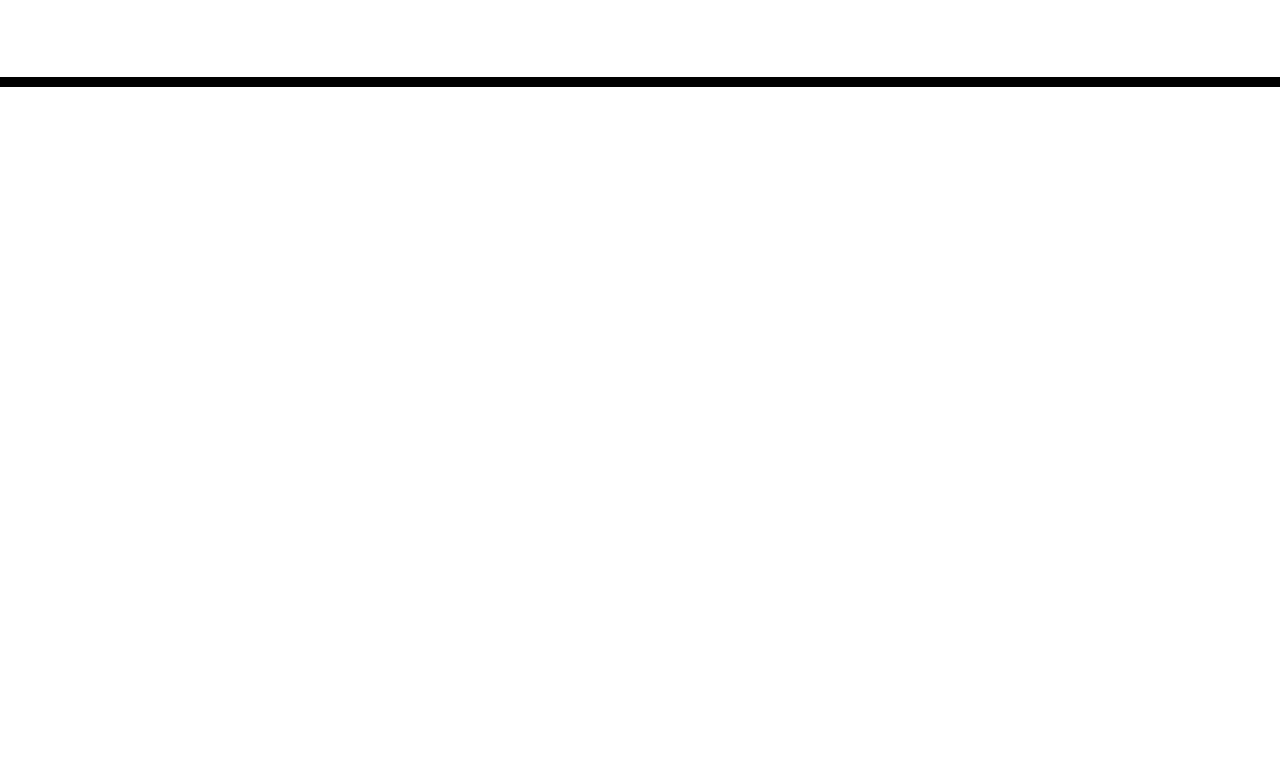
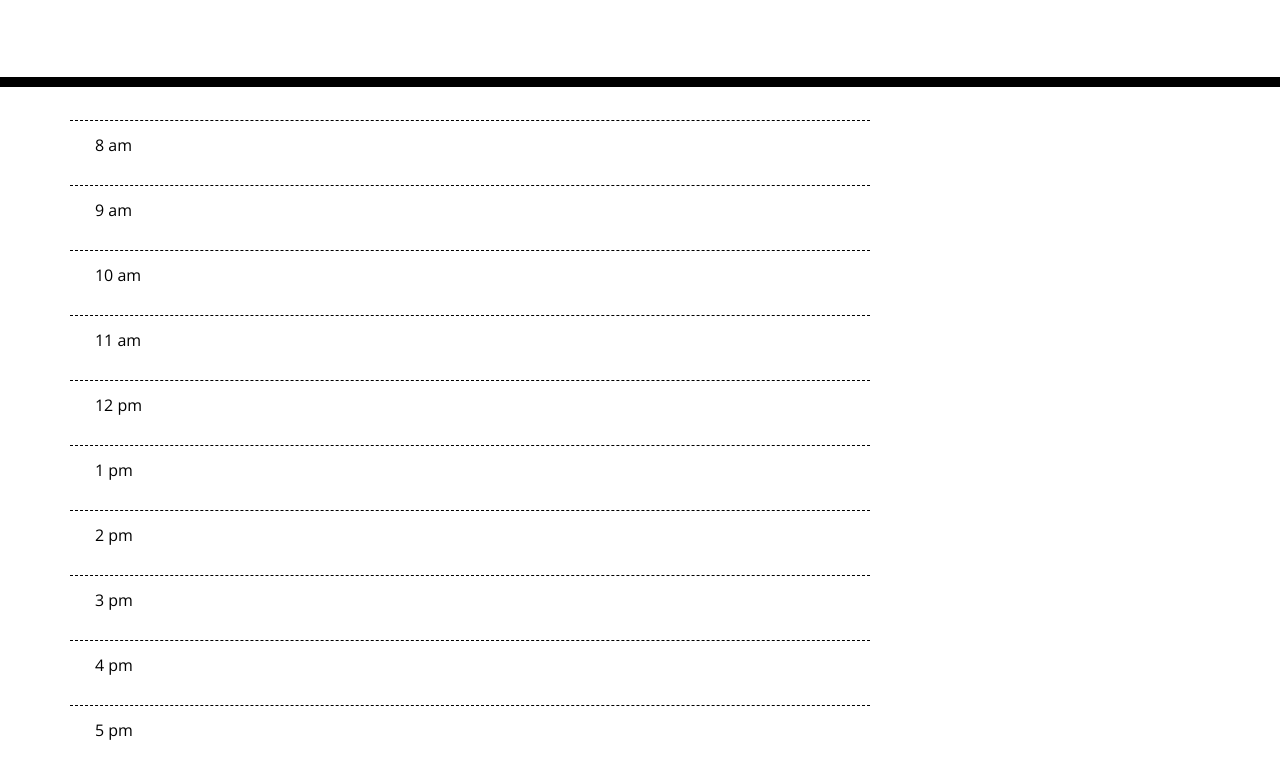
Before and after one commit to dboivert13/homework-5-workday-scheduler, a plain HTML site: page homework-contents/Develop/index.html in a window 1280 px wide. Shown: the part 181-956 px from the top of the page. Before the commit the page ends 800 px from the top, so only its background shows below. Drawn offline with nearby package versions, Linux system fonts and the light colour scheme.

Commit message:
planner hours added

```diff
--- a/homework-contents/Develop/index.html
+++ b/homework-contents/Develop/index.html
@@ -1,23 +1,14 @@
 <!DOCTYPE html>
 <html lang="en">
+
 <head>
   <meta charset="UTF-8" />
   <meta name="viewport" content="width=device-width, initial-scale=1.0" />
   <meta http-equiv="X-UA-Compatible" content="ie=edge" />
-    <link
-      rel="stylesheet"
-      href="https://stackpath.bootstrapcdn.com/bootstrap/4.3.1/css/bootstrap.min.css"
-    />
-    <link
-      rel="stylesheet"
-      href="https://use.fontawesome.com/releases/v5.8.1/css/all.css"
-      integrity="sha384-50oBUHEmvpQ+1lW4y57PTFmhCaXp0ML5d60M1M7uH2+nqUivzIebhndOJK28anvf"
-      crossorigin="anonymous"
-    />
-    <link
-      href="https://fonts.googleapis.com/css?family=Open+Sans&display=swap"
-      rel="stylesheet"
-    />
+  <link rel="stylesheet" href="https://stackpath.bootstrapcdn.com/bootstrap/4.3.1/css/bootstrap.min.css" />
+  <link rel="stylesheet" href="https://use.fontawesome.com/releases/v5.8.1/css/all.css"
+    integrity="sha384-50oBUHEmvpQ+1lW4y57PTFmhCaXp0ML5d60M1M7uH2+nqUivzIebhndOJK28anvf" crossorigin="anonymous" />
+  <link href="https://fonts.googleapis.com/css?family=Open+Sans&display=swap" rel="stylesheet" />
   <link rel="stylesheet" href="style.css" />
   <title>Work Day Scheduler</title>
 </head>
@@ -30,9 +21,92 @@
   </header>
   <div class="container">
     <!-- Timeblocks go here -->
+    <div class="row">
+      <div class="hour">
+      8 am
+
+      <div class="hour">
+      9 am
+
+      <div class="hour">
+      10 am
+
+      <div class="hour">
+      11 am
+
+      <div class="hour">
+      12 pm
+
+      <div class="hour">
+      1 pm
+
+      <div class="hour">
+      2 pm
+
+      <div class="hour">
+      3 pm
+
+      <div class="hour">
+      4 pm
+
+      <div class="hour">
+      5 pm
+
     </div>
+
+      </div>
+
+</div>
+
+</div>
+
+</div>
+
+</div>
+
+</div>
+
+</div>
+
+</div>
+        <div class="time-block">
+          test
+
+
+          <div class="description">
+            One of three columns
+
+          </div>
+          <div class="saveBtn">
+            Save Button
+          </div>
+        </div>
+      </div>
+
+
+
+
+
+
+
+
+
+    </div>
+
+
+
+
+
+
+
+
+
+
+
 
     <script src="https://cdnjs.cloudflare.com/ajax/libs/jquery/3.2.1/jquery.min.js"></script>
     <script src="https://cdnjs.cloudflare.com/ajax/libs/moment.js/2.24.0/moment.min.js"></script>
+    <!-- <script src="./script.js"></script> -->
 </body>
+
 </html>
--- a/homework-contents/Develop/style.css
+++ b/homework-contents/Develop/style.css
@@ -23,11 +23,14 @@ textarea{
 
 .description{
   white-space: pre-wrap;
+  width: 800px;
 }
 
 .time-block{
   text-align: center;
-  border-radius: 15px;
+  border-radius: 150px;
+  border: black
+
 }
 
 .row {
@@ -40,6 +43,8 @@ textarea{
   background-color: #ffffff;
   color: #000000;
   border-top: 1px dashed #000000;
+  text-align: left;
+
 }
 
 .past {
```
Also changed, not shown: homework-contents/Develop/script.js (added). Lines whose indentation alone changed are shown as unchanged.
